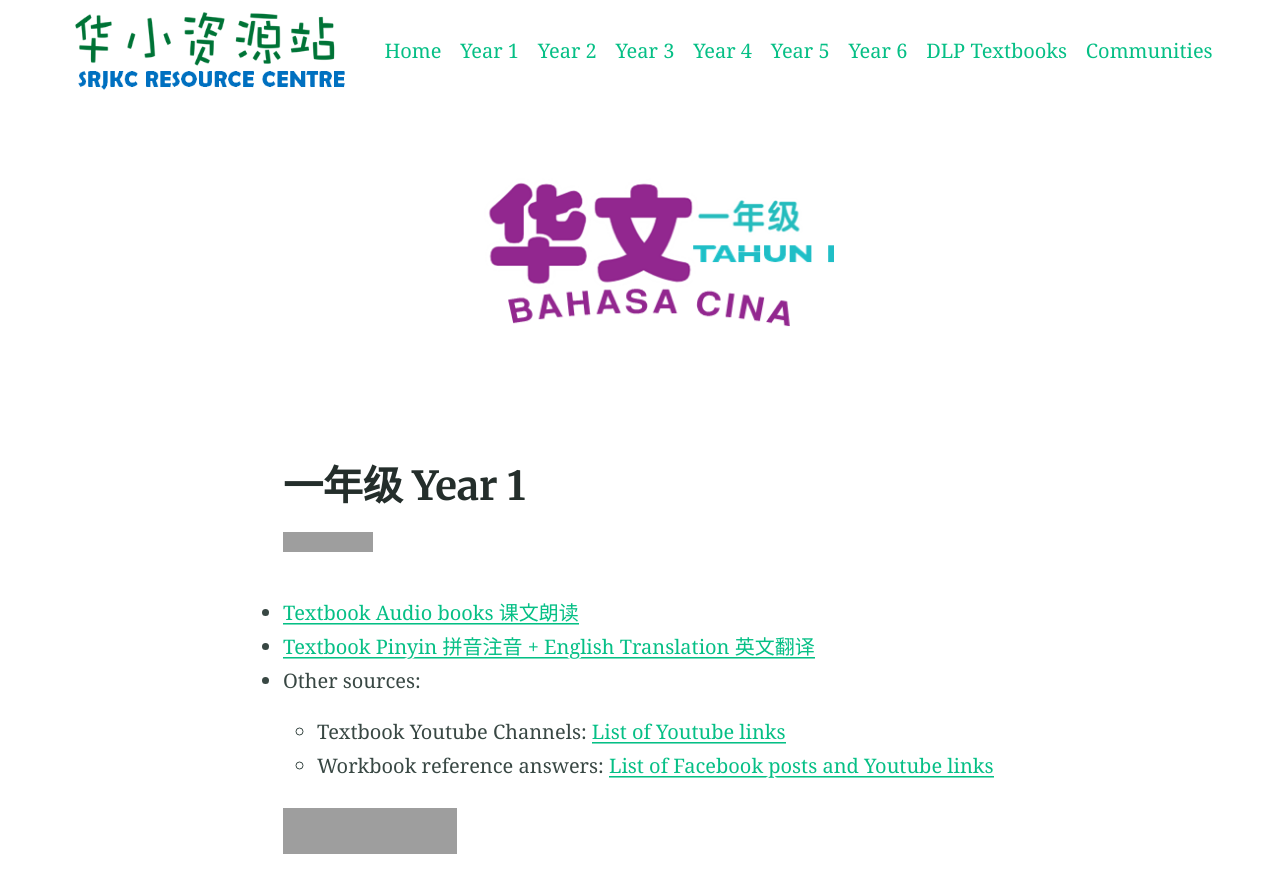
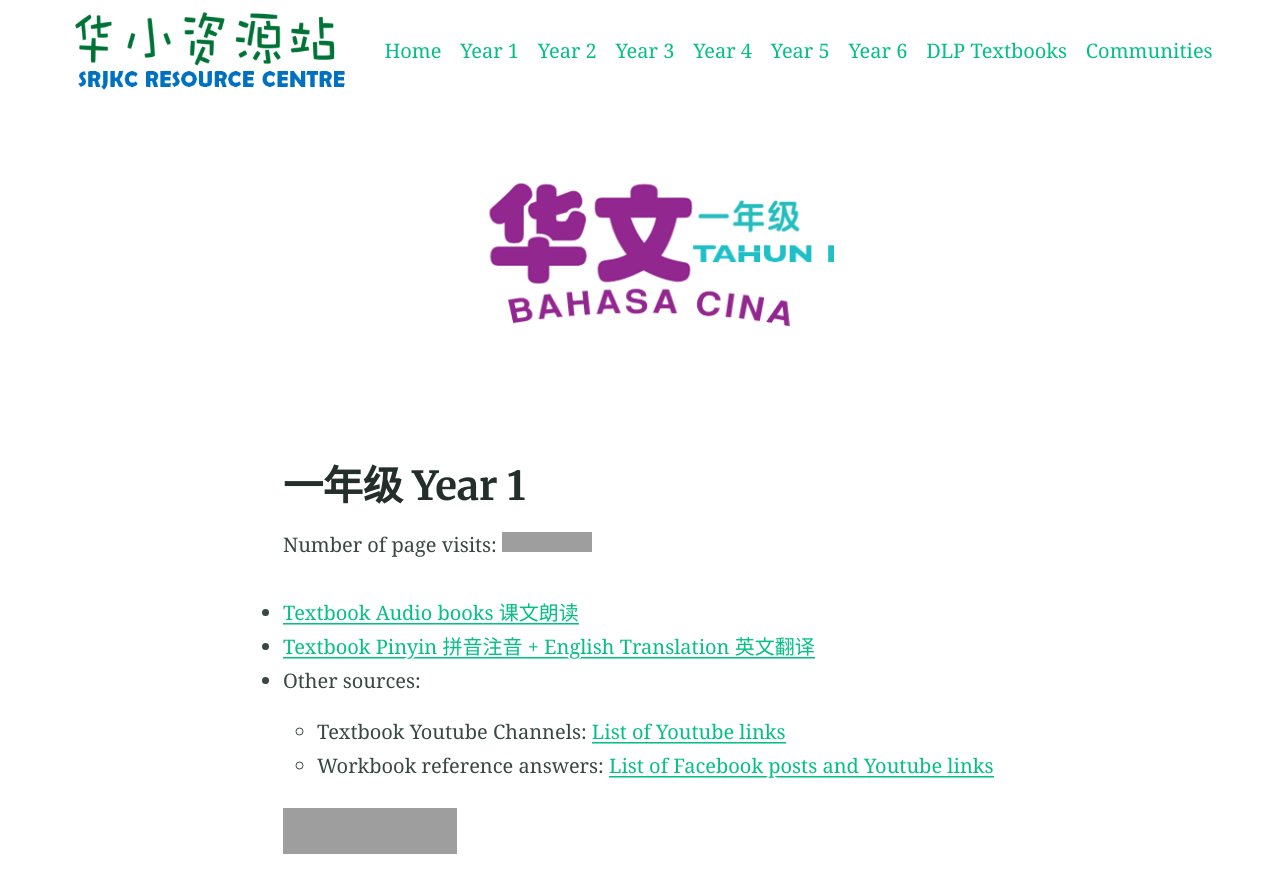
Before and after one commit to multilingual-malaysian/SRJKC_resources, a Jekyll site: the page built from year1.md, in a window 1280 px wide and 900 px high. Shown: the top 893 px of the window. Built offline with Jekyll 4.4.1, drawn with Linux system fonts in a browser that asks for light colours; grey boxes are pictures that could not be loaded.

Commit message:
Update year1.md

```diff
--- a/year1.md
+++ b/year1.md
@@ -6,7 +6,7 @@ feature_image: "/SRJKC_resources/assets/images/BC_1_cover.png"
 excerpt: "Resource centre for Bahasa Cina Tahun 1 text book"
 ---
 <!-- ![Hits](https://hits.seeyoufarm.com/api/count/incr/badge.svg?url=https%3A%2F%2Fmultilingual-malaysian.github.io%2FSRJKC_resources%2F&count_bg=%2379C83D&title_bg=%23555555&icon=&icon_color=%23E7E7E7&title=hits&edge_flat=false) -->
-![HitCount](https://hits.dwyl.com/multilingual-malaysian/SRJKC_resources.svg?style=flat)
+Number of page visits: ![HitCount](https://hits.dwyl.com/multilingual-malaysian/SRJKC_resources.svg?style=flat)
 
 - [Textbook Audio books 课文朗读](#audio)
 - [Textbook Pinyin 拼音注音 + English Translation 英文翻译](#pinyin)
```
